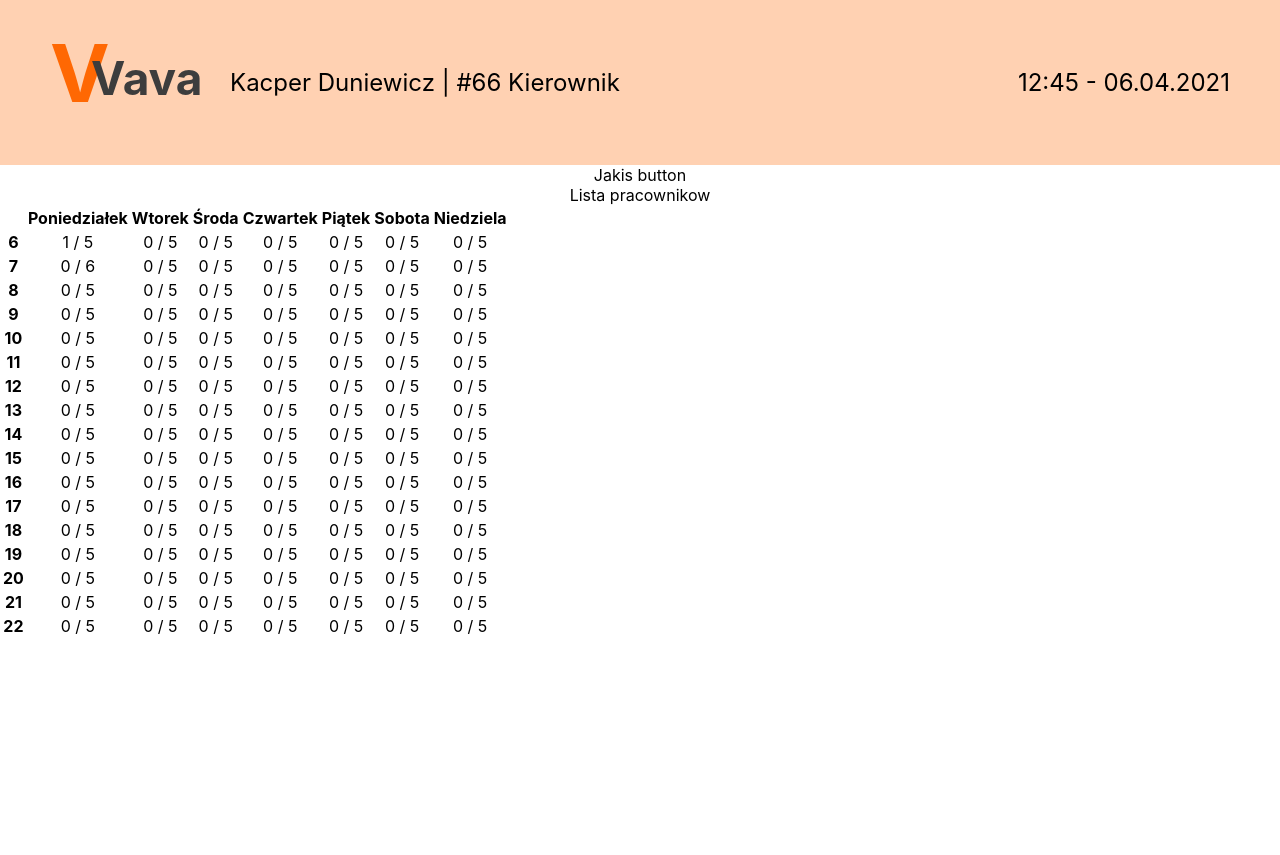
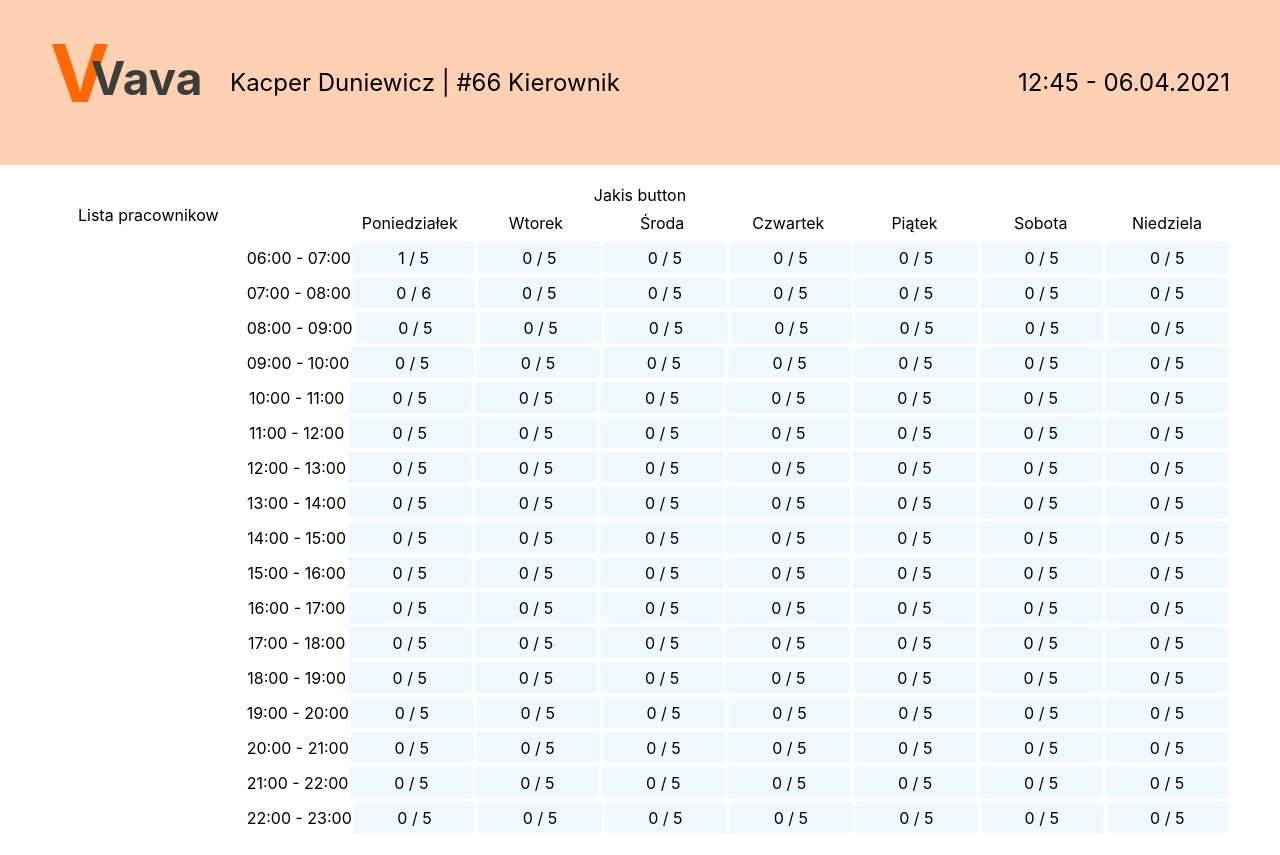
Before and after one commit to kacperpll/work_schedule_react, a React (Create React App) app: page / in a window 1280 px wide. Before the commit the page ends 800 px from the top, so only its background shows below. Built offline with nearby package versions, Linux system fonts and the light colour scheme.

Commit message:
basic styling for table

```diff
--- /dev/null
+++ b/src/views/ScheduleView.module.scss
@@ -0,0 +1,18 @@
+.schedule {
+    display: flex;
+    flex-wrap: wrap;
+    padding: 20px 50px;
+}
+
+.top, .bottom {
+    display: flex;
+    width: 100%;
+}
+
+.top {
+    justify-content: center;
+}
+
+.employeeList {
+    flex: 1;
+}
--- a/src/views/ScheduleView.tsx
+++ b/src/views/ScheduleView.tsx
@@ -1,6 +1,7 @@
 import React from 'react'
 import ScheduleTable from './components/ScheduleTable/ScheduleTable'
 import { IScheduleView } from '../models/ScheduleView.models'
+import styles from './ScheduleView.module.scss'
 
 const ScheduleView: React.FC<IScheduleView> = ({
     schedule
@@ -9,15 +10,17 @@ const ScheduleView: React.FC<IScheduleView> = ({
     console.log("schedule", schedule)
 
     return (
-        <div>
-            <div>
+        <div className={styles.schedule}>
+            <div className={styles.top}>
                 Jakis button
             </div>
-            <div>
-                Lista pracownikow
+            <div className={styles.bottom}>
+                <div className={styles.employeeList}>
+                    Lista pracownikow
+                </div>
+                <ScheduleTable
+                    schedule={schedule} />
             </div>
-            <ScheduleTable
-                schedule={schedule} />
         </div>
     )
 }
--- a/src/views/components/ScheduleTable/ScheduleTable.module.scss
+++ b/src/views/components/ScheduleTable/ScheduleTable.module.scss
@@ -1,9 +1,55 @@
-.expanded {
-    background: red;
+.table {
+    display: flex;
+    flex-wrap: wrap;
+    flex: 5;
+}
+
+.thead, .tbody {
+    width: 100%;
+}
+
+.tr {
+    width: 100%;
+    display: flex;
+    height: 35px;
+}
+
+.td {
+    flex: 1;
+    margin: 2px;
+    align-items: center;
+    display: flex;
+    justify-content: center;
+    background: aliceblue;
+    cursor: pointer;
+}
+
+.th {
+    min-width: 100px;
+    align-items: center;
+    display: flex;
+    justify-content: center;
+    background: white;
 }
 
 .hidden {
-    background: black;
+    display: none;
+}
+
+.expanded {
+    flex: none;
+    animation: expand 2s forwards;
+}
+
+@keyframes expand {
+    from {
+        width: 50px;
+        color: white;
+    }
+    to {
+        width: calc(100% - 100px);
+        color: black;
+    }
 }
 
 .selected {
--- a/src/views/components/ScheduleTable/ScheduleTable.tsx
+++ b/src/views/components/ScheduleTable/ScheduleTable.tsx
@@ -35,20 +35,20 @@ const ScheduleTable: React.FC<IScheduleView> = ({
     )
 
     return (
-        <table>
-            <thead>
-                <tr>
-                    <th></th>
-                    <th onClick={() => toggleDay("PN")}>Poniedziałek</th>
-                    <th onClick={() => toggleDay("WT")}>Wtorek</th>
-                    <th onClick={() => toggleDay("SR")}>Środa</th>
-                    <th onClick={() => toggleDay("CZ")}>Czwartek</th>
-                    <th onClick={() => toggleDay("PT")}>Piątek</th>
-                    <th onClick={() => toggleDay("SO")}>Sobota</th>
-                    <th onClick={() => toggleDay("ND")}>Niedziela</th>
-                </tr>
-            </thead>
-            <tbody>
+        <div className={styles.table}>
+            <div className={styles.thead}>
+                <div className={styles.tr}>
+                    <div className={styles.th}></div>
+                    <div className={`${styles.td} ${styles.th}`} onClick={() => toggleDay("PN")}>Poniedziałek</div>
+                    <div className={`${styles.td} ${styles.th}`} onClick={() => toggleDay("WT")}>Wtorek</div>
+                    <div className={`${styles.td} ${styles.th}`} onClick={() => toggleDay("SR")}>Środa</div>
+                    <div className={`${styles.td} ${styles.th}`} onClick={() => toggleDay("CZ")}>Czwartek</div>
+                    <div className={`${styles.td} ${styles.th}`} onClick={() => toggleDay("PT")}>Piątek</div>
+                    <div className={`${styles.td} ${styles.th}`} onClick={() => toggleDay("SO")}>Sobota</div>
+                    <div className={`${styles.td} ${styles.th}`} onClick={() => toggleDay("ND")}>Niedziela</div>
+                </div>
+            </div>
+            <div className={styles.tbody}>
                 {
                     selectedEmployee
                         ? schedule[0].hours.map((element: IWorkingHour, index) => (
@@ -71,20 +71,22 @@ const ScheduleTable: React.FC<IScheduleView> = ({
                             </tr>
                           ))
                         : schedule[0].hours.map((element: IWorkingHour, index) => (
-                            <tr>
-                                <th>{`${element.hour}`}</th>
-                                <td className={getScheduleClassName("PN")}>{getCellValue(0, index)}</td>
-                                <td className={getScheduleClassName("WT")}>{getCellValue(1, index)}</td>
-                                <td className={getScheduleClassName("SR")}>{getCellValue(2, index)}</td>
-                                <td className={getScheduleClassName("CZ")}>{getCellValue(3, index)}</td>
-                                <td className={getScheduleClassName("PT")}>{getCellValue(4, index)}</td>
-                                <td className={getScheduleClassName("SO")}>{getCellValue(5, index)}</td>
-                                <td className={getScheduleClassName("ND")}>{getCellValue(6, index)}</td>
-                            </tr>
+                            <div className={styles.tr}>
+                                <div className={styles.th}>
+                                    {`${element.hour < 10 ? "0" : ""}${element.hour}:00 - ${element.hour < 9 ? "0" : ""}${element.hour + 1}:00`}
+                                </div>
+                                <div className={`${getScheduleClassName("PN")} ${styles.td}`}>{getCellValue(0, index)}</div>
+                                <div className={`${getScheduleClassName("WT")} ${styles.td}`}>{getCellValue(1, index)}</div>
+                                <div className={`${getScheduleClassName("SR")} ${styles.td}`}>{getCellValue(2, index)}</div>
+                                <div className={`${getScheduleClassName("CZ")} ${styles.td}`}>{getCellValue(3, index)}</div>
+                                <div className={`${getScheduleClassName("PT")} ${styles.td}`}>{getCellValue(4, index)}</div>
+                                <div className={`${getScheduleClassName("SO")} ${styles.td}`}>{getCellValue(5, index)}</div>
+                                <div className={`${getScheduleClassName("ND")} ${styles.td}`}>{getCellValue(6, index)}</div>
+                            </div>
                           ))
                 }
-            </tbody>
-        </table>
+            </div>
+        </div>
     )
 }
 
```
